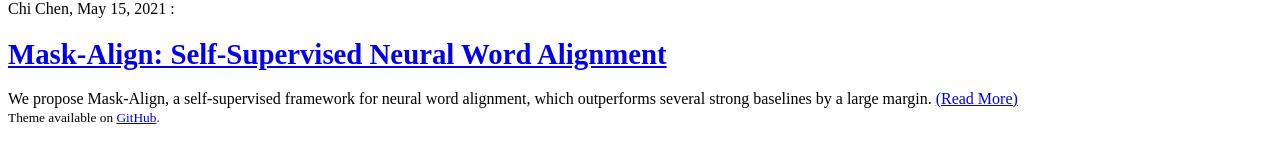
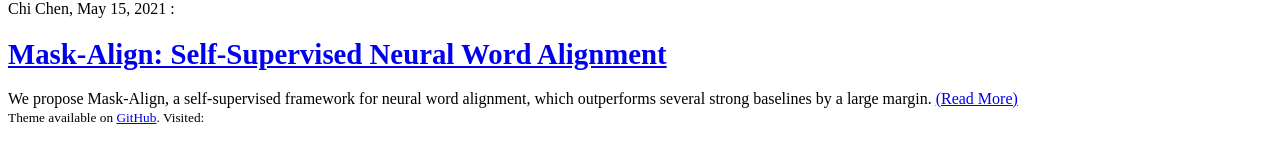
Before and after one commit to thumtblog/thumtblog.github.io, a Jekyll site: the page built from index.html, in a window 1280 px wide. Shown: the part 390-553 px from the top of the page. Built offline with Jekyll 4.4.1, drawn with Linux system fonts in a browser that asks for light colours; the list of posts is cut into pages by our own code; comment, search, counter and statistics services are not loaded.

Commit message:
added visit number

```diff
--- a/_includes/footer.html
+++ b/_includes/footer.html
@@ -2,6 +2,8 @@
   <div class="measure">
     <small>
       Theme available on <a href="https://github.com/johnotander/pixyll">GitHub</a>.
+      <script async src="//busuanzi.ibruce.info/busuanzi/2.3/busuanzi.pure.mini.js"></script>
+      <span id="busuanzi_container_site_pv">Visited: <span id="busuanzi_value_site_pv"></span></span>
     </small>
   </div>
 </footer>
```
